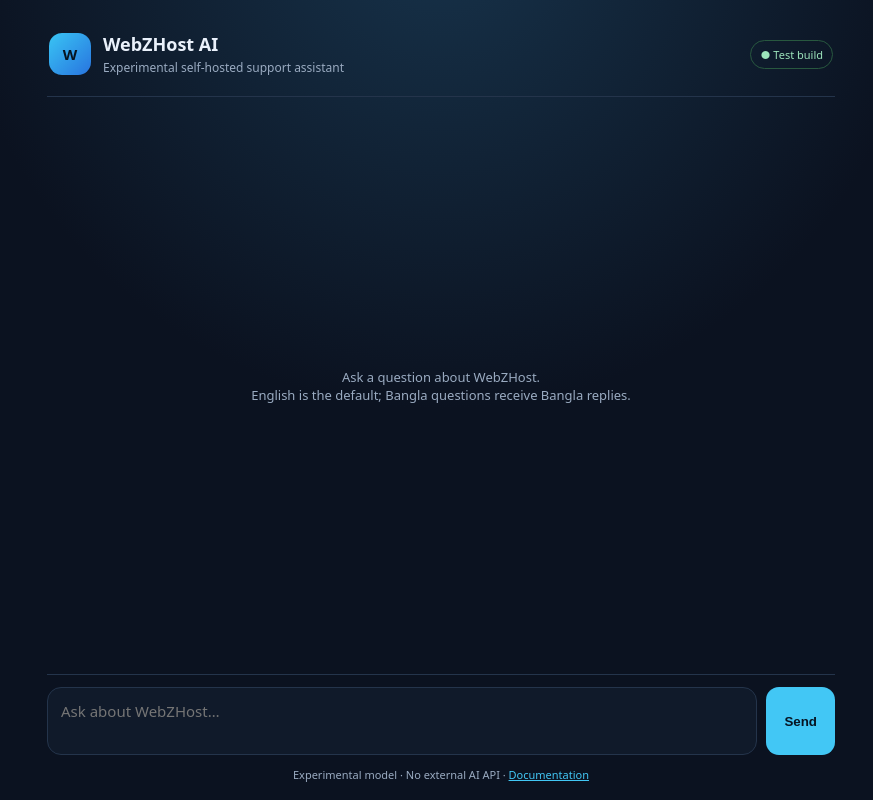
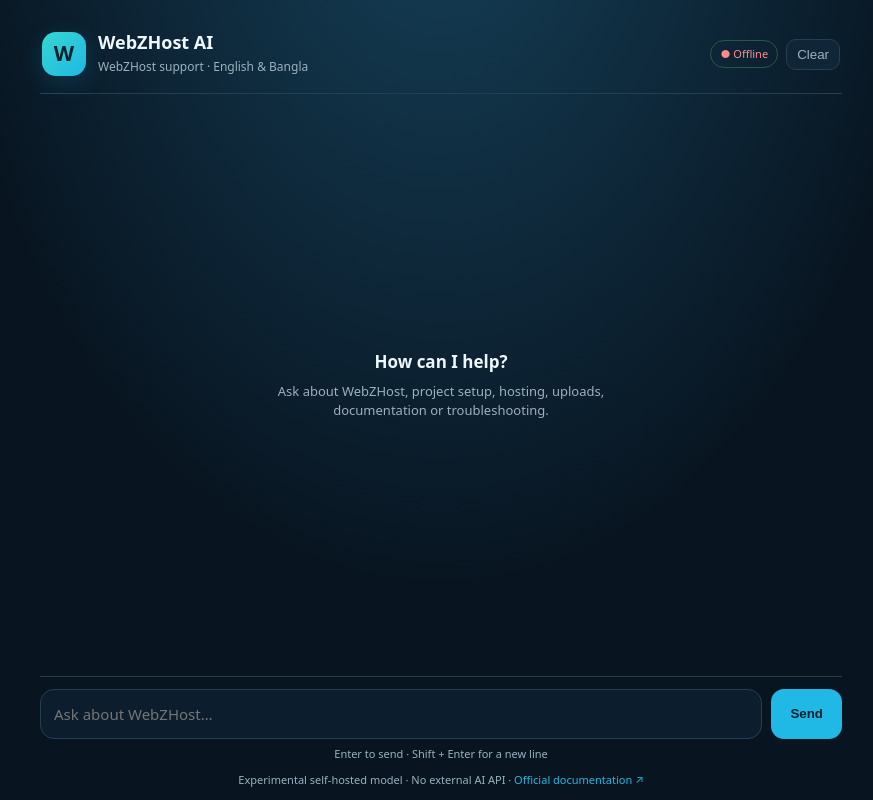
Before and after one commit to Zihad077/WebZHost-Ai, a website: page public/index.html in a window 1280 px wide. Shown: the whole page, without its empty margins (199-1072 px from the left). Drawn offline with Linux system fonts and the light colour scheme; no server answers.

Commit message:
Add files via upload

```diff
--- a/public/index.html
+++ b/public/index.html
@@ -2,41 +2,33 @@
 <html lang="en">
 <head>
 <meta charset="utf-8">
-<meta name="viewport" content="width=device-width,initial-scale=1">
-<meta name="theme-color" content="#0b1220">
+<meta name="viewport" content="width=device-width,initial-scale=1,viewport-fit=cover">
+<meta name="theme-color" content="#081521">
+<meta name="description" content="WebZHost AI support assistant">
 <title>WebZHost AI</title>
 <style>
-:root{color-scheme:dark;--bg:#0b1220;--panel:#111c2e;--line:#24344b;--text:#eaf1fb;--muted:#9aabc1;--accent:#42c7f5}
-*{box-sizing:border-box}body{margin:0;background:radial-gradient(circle at 50% -10%,#17334b 0,transparent 45%),var(--bg);color:var(--text);font:15px system-ui,-apple-system,Segoe UI,sans-serif;min-height:100vh;display:flex;justify-content:center}
-main{width:min(820px,100%);padding:24px 16px 18px;display:flex;flex-direction:column;min-height:100vh}
-header{display:flex;align-items:center;gap:12px;padding:8px 2px 20px;border-bottom:1px solid var(--line)}
-.logo{width:42px;height:42px;border-radius:13px;background:linear-gradient(135deg,#39c5f4,#2874df);display:grid;place-items:center;font-weight:800;color:#061321}
-h1{font-size:18px;margin:0}header p{margin:3px 0 0;color:var(--muted);font-size:12px}
-.status{margin-left:auto;font-size:11px;color:#9de5bc;border:1px solid #28583f;padding:6px 9px;border-radius:20px}
-#chat{flex:1;overflow:auto;padding:22px 2px;display:flex;flex-direction:column;gap:14px}
-.msg{max-width:88%;padding:12px 14px;border:1px solid var(--line);border-radius:16px;line-height:1.55;white-space:pre-wrap;overflow-wrap:anywhere}
-.bot{align-self:flex-start;background:var(--panel)}.user{align-self:flex-end;background:#123a55;border-color:#245b79}
-.welcome{color:var(--muted);font-size:13px;text-align:center;margin:auto 0}
-form{display:flex;gap:9px;padding-top:12px;border-top:1px solid var(--line)}
-textarea{flex:1;resize:none;min-height:48px;max-height:120px;border:1px solid var(--line);border-radius:14px;background:#101a2a;color:var(--text);padding:13px;font:inherit;outline:none}
-textarea:focus{border-color:var(--accent)}button{border:0;border-radius:13px;padding:0 18px;background:var(--accent);color:#061321;font-weight:750}
-button:disabled{opacity:.5}
-footer{text-align:center;color:var(--muted);font-size:11px;padding-top:12px}
-a{color:var(--accent)}
+:root{color-scheme:dark;--bg:#081521;--panel:#102536;--panel2:#0c1e2d;--line:#234052;--text:#edf7fc;--muted:#9bb1bf;--blue:#20b8e5;--teal:#36d6d0;--danger:#ff8c8c}
+*{box-sizing:border-box}body{margin:0;min-height:100vh;background:radial-gradient(ellipse at 50% -20%,#16415a 0,transparent 55%),var(--bg);color:var(--text);font:15px/1.5 system-ui,-apple-system,Segoe UI,Roboto,sans-serif;display:flex;justify-content:center}
+main{width:min(850px,100%);min-height:100dvh;display:flex;flex-direction:column;padding:clamp(12px,3vw,24px);padding-bottom:max(12px,env(safe-area-inset-bottom))}
+header{display:flex;align-items:center;gap:12px;padding:8px 2px 17px;border-bottom:1px solid var(--line)}.logo{width:44px;height:44px;flex:none;border-radius:14px;background:linear-gradient(135deg,var(--teal),var(--blue));display:grid;place-items:center;color:#06202b;font-weight:900;font-size:21px;box-shadow:0 7px 24px #20b8e52b}h1{font-size:18px;line-height:1.2;margin:0}header p{font-size:12px;color:var(--muted);margin:4px 0 0}.head-actions{margin-left:auto;display:flex;align-items:center;gap:8px}.status{font-size:11px;color:#9de5c1;border:1px solid #28583f;padding:5px 9px;border-radius:20px;white-space:nowrap}.icon-btn{border:1px solid var(--line);background:var(--panel);color:var(--muted);border-radius:10px;padding:7px 10px;cursor:pointer}
+#chat{flex:1;min-height:260px;overflow:auto;padding:22px 2px;display:flex;flex-direction:column;gap:13px;scroll-behavior:smooth}.welcome{margin:auto;text-align:center;max-width:440px;color:var(--muted);font-size:13px;padding:24px}.welcome strong{display:block;color:var(--text);font-size:17px;margin-bottom:7px}.msg{max-width:min(88%,680px);padding:12px 14px;border:1px solid var(--line);border-radius:16px;line-height:1.6;white-space:pre-wrap;overflow-wrap:anywhere}.bot{align-self:flex-start;background:var(--panel)}.user{align-self:flex-end;background:#123a50;border-color:#28617a}.meta{font-size:10px;color:var(--muted);margin-top:7px}.error{color:var(--danger)}
+form{display:flex;gap:9px;padding-top:12px;border-top:1px solid var(--line)}textarea{flex:1;resize:none;min-height:49px;max-height:130px;border:1px solid var(--line);border-radius:14px;background:var(--panel2);color:var(--text);padding:13px;font:inherit;outline:none}textarea:focus{border-color:var(--blue)}button.send{border:0;border-radius:13px;padding:0 19px;background:var(--blue);color:#05202b;font-weight:800;cursor:pointer}button:disabled{opacity:.5;cursor:wait}.hint,footer{text-align:center;color:var(--muted);font-size:11px;padding-top:9px}.hint{padding-top:7px}a{color:var(--blue);text-decoration:none}a:hover{text-decoration:underline}
+@media(max-width:520px){main{padding:12px}.status{display:none}.msg{max-width:94%}button.send{padding:0 15px}}
 </style>
 </head>
-<body>
-<main>
-<header><div class="logo">W</div><div><h1>WebZHost AI</h1><p>Experimental self-hosted support assistant</p></div><span class="status">● Test build</span></header>
-<section id="chat"><div class="welcome">Ask a question about WebZHost.<br>English is the default; Bangla questions receive Bangla replies.</div></section>
-<form id="form"><textarea id="input" maxlength="1200" placeholder="Ask about WebZHost…" required></textarea><button id="send" type="submit">Send</button></form>
-<footer>Experimental model · No external AI API · <a href="https://webzhost.vercel.app/docs" target="_blank" rel="noopener">Documentation</a></footer>
+<body><main>
+<header><div class="logo">W</div><div><h1>WebZHost AI</h1><p>WebZHost support · English & Bangla</p></div><div class="head-actions"><span class="status" id="status">● Checking</span><button class="icon-btn" id="clear" type="button" aria-label="Clear chat">Clear</button></div></header>
+<section id="chat" aria-live="polite"><div class="welcome"><strong>How can I help?</strong>Ask about WebZHost, project setup, hosting, uploads, documentation or troubleshooting.</div></section>
+<form id="form"><textarea id="input" maxlength="1200" rows="1" placeholder="Ask about WebZHost…" aria-label="Your question" required></textarea><button class="send" id="send" type="submit">Send</button></form>
+<div class="hint">Enter to send · Shift + Enter for a new line</div>
+<footer>Experimental self-hosted model · No external AI API · <a href="https://webzhost.vercel.app/docs" target="_blank" rel="noopener noreferrer">Official documentation ↗</a></footer>
 </main>
 <script>
-const chat=document.querySelector("#chat"),form=document.querySelector("#form"),input=document.querySelector("#input"),send=document.querySelector("#send");
-function add(text,who){const el=document.createElement("div");el.className="msg "+who;el.textContent=text;chat.append(el);chat.scrollTop=chat.scrollHeight;return el}
-form.addEventListener("submit",async e=>{e.preventDefault();const message=input.value.trim();if(!message)return;add(message,"user");input.value="";send.disabled=true;const waiting=add("Thinking…","bot");try{const r=await fetch("/api/chat",{method:"POST",headers:{"Content-Type":"application/json"},body:JSON.stringify({message})});const data=await r.json();waiting.textContent=data.answer||data.error||"No response.";if(data.detail)waiting.textContent+="\n\nTechnical detail: "+data.detail}catch(err){waiting.textContent="Could not reach the AI server. Please check the deployment logs."}finally{send.disabled=false;input.focus()}});
-input.addEventListener("keydown",e=>{if(e.key==="Enter"&&!e.shiftKey){e.preventDefault();form.requestSubmit()}});
-</script>
-</body>
-</html>
+const chat=document.querySelector('#chat'),form=document.querySelector('#form'),input=document.querySelector('#input'),send=document.querySelector('#send'),statusEl=document.querySelector('#status');
+function add(text,who,meta=''){const el=document.createElement('div');el.className='msg '+who;const body=document.createElement('div');body.textContent=text;el.append(body);if(meta){const info=document.createElement('div');info.className='meta';info.textContent=meta;el.append(info)}chat.append(el);chat.scrollTop=chat.scrollHeight;return {el,body};}
+async function checkHealth(){try{const r=await fetch('/api/health',{cache:'no-store'});const d=await r.json();statusEl.textContent=d.ok?'● Online':'● Unavailable';statusEl.style.color=d.ok?'#9de5c1':'#ff8c8c'}catch{statusEl.textContent='● Offline';statusEl.style.color='#ff8c8c'}}
+form.addEventListener('submit',async e=>{e.preventDefault();const message=input.value.trim();if(!message||send.disabled)return;const welcome=chat.querySelector('.welcome');if(welcome)welcome.remove();add(message,'user');input.value='';input.style.height='auto';send.disabled=true;const waiting=add('Preparing the model and generating a reply…','bot');const started=Date.now();
+try{const response=await fetch('/api/chat',{method:'POST',headers:{'Content-Type':'application/json'},body:JSON.stringify({message})});let data;try{data=await response.json()}catch{throw new Error('The server returned an invalid response. Check the Vercel deployment logs.')}
+if(!response.ok||!data.ok){waiting.body.textContent=data.error||'The AI request failed.';waiting.body.classList.add('error');const detail=data.details||data.phase;if(detail){const m=document.createElement('div');m.className='meta';m.textContent=String(detail).slice(0,500);waiting.el.append(m)}}else{waiting.body.textContent=data.answer||'No answer was returned.';const total=data.timingsMs?.total??(Date.now()-started);const m=document.createElement('div');m.className='meta';m.textContent=`${(total/1000).toFixed(1)}s · ${data.source||'AI response'}`;waiting.el.append(m)}}catch(err){waiting.body.textContent=err.message||'Could not reach the AI server.';waiting.body.classList.add('error')}finally{send.disabled=false;input.focus();chat.scrollTop=chat.scrollHeight}});
+input.addEventListener('keydown',e=>{if(e.key==='Enter'&&!e.shiftKey){e.preventDefault();form.requestSubmit()}});input.addEventListener('input',()=>{input.style.height='auto';input.style.height=Math.min(input.scrollHeight,130)+'px'});document.querySelector('#clear').addEventListener('click',()=>{chat.innerHTML='<div class="welcome"><strong>How can I help?</strong>Ask about WebZHost, project setup, hosting, uploads, documentation or troubleshooting.</div>';input.focus()});checkHealth();
+</script></body></html>
```
